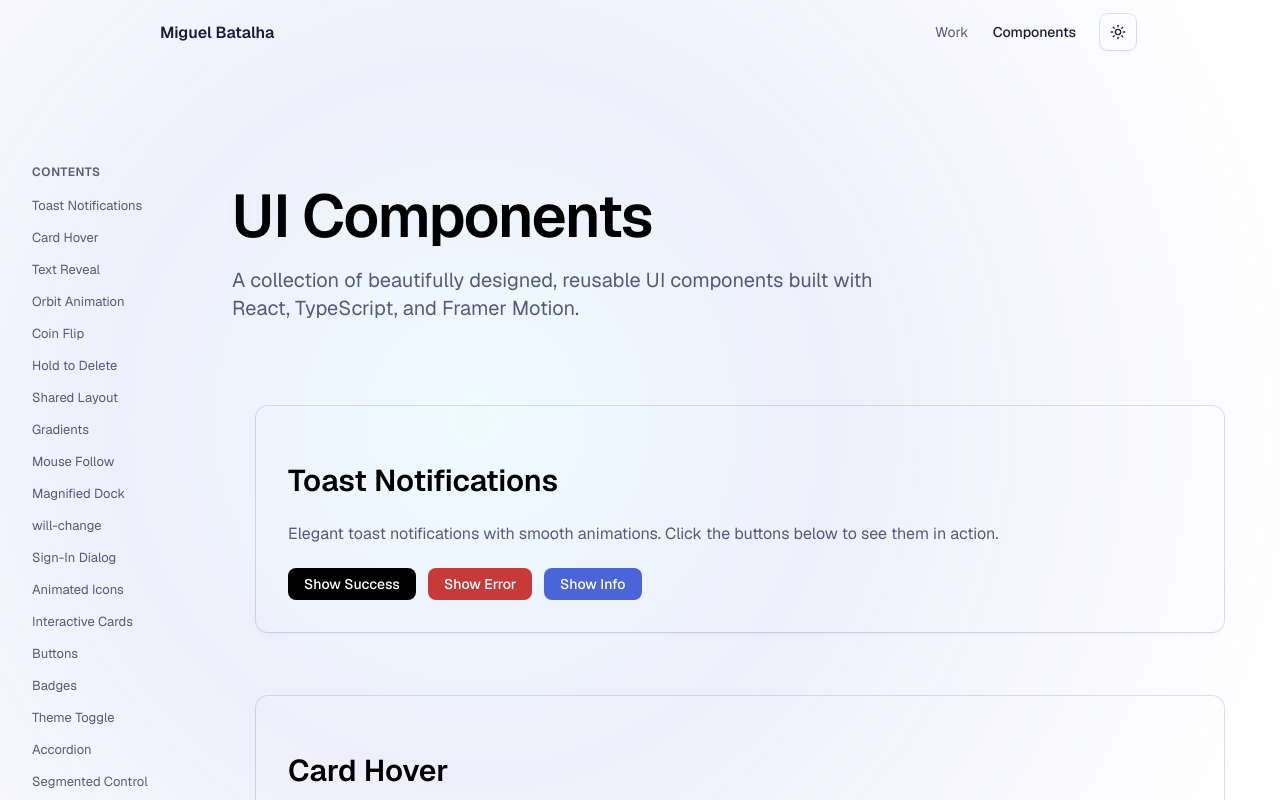
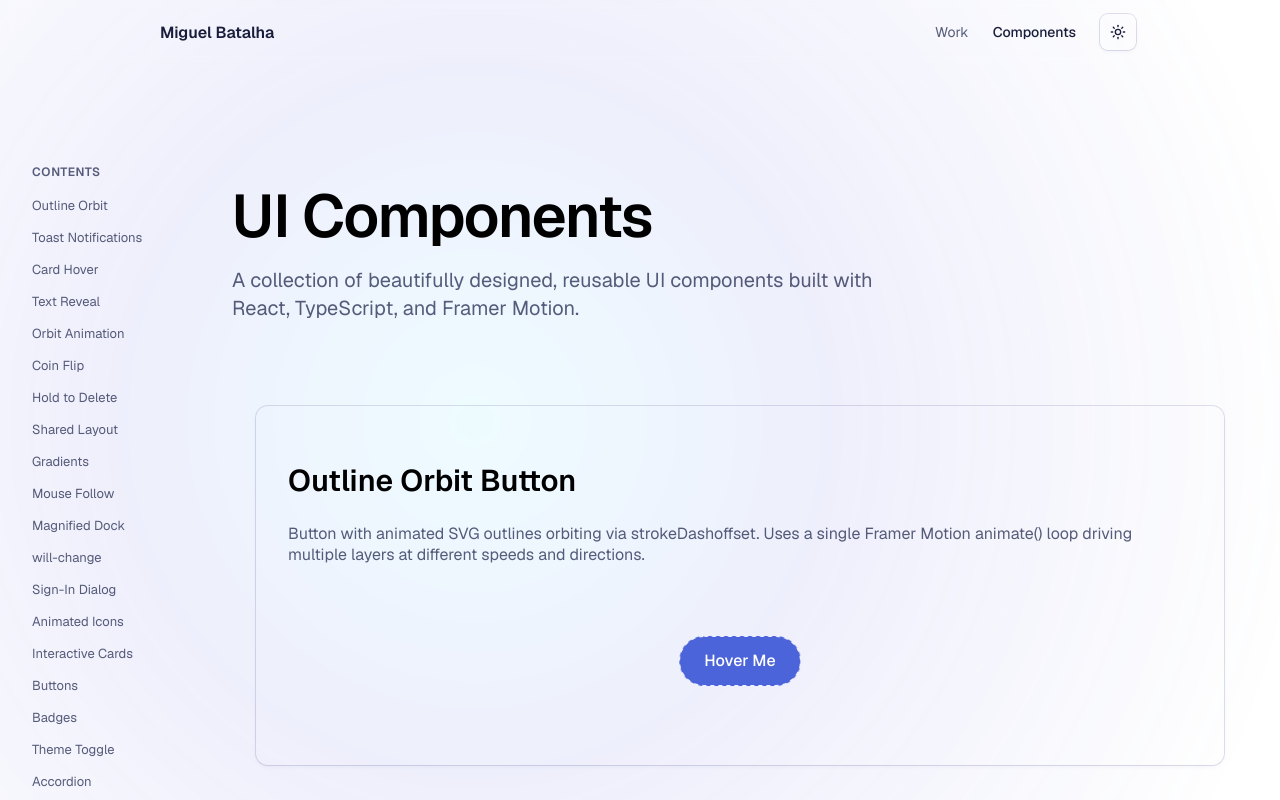
Before and after one commit to DrUninstall/miguelbatalha, a Next.js app: page /components in a window 1280 px wide. Shown: the top 800 px of the page. Built offline with nearby package versions, Linux system fonts and the light colour scheme.

Commit message:
add outline orbit button effect

```diff
--- a/app/components/page.tsx
+++ b/app/components/page.tsx
@@ -47,6 +47,7 @@ import { MouseFollowPattern } from "@/components/mouse-follow-pattern";
 import { WillChangeDemo } from "@/components/will-change-demo";
 import { CollectionPreview } from "@/components/collection-preview";
 import { MagnifiedDock } from "@/components/magnified-dock";
+import { OutlineOrbitButton } from "@/components/outline-orbit-button";
 import { SignInDialog } from "@/components/sign-in-dialog";
 import { Mail, User, Zap, Code, Palette } from "lucide-react";
 import { useState } from "react";
@@ -121,6 +122,7 @@ function ComponentsPageContent() {
           <nav className={styles.tocNav}>
             <h3 className={styles.tocTitle}>Contents</h3>
             <ul className={styles.tocList}>
+              <li><a href="#outline-orbit" className={styles.tocLink}>Outline Orbit</a></li>
               <li><a href="#toast" className={styles.tocLink}>Toast Notifications</a></li>
               <li><a href="#card-hover" className={styles.tocLink}>Card Hover</a></li>
               <li><a href="#text-reveal" className={styles.tocLink}>Text Reveal</a></li>
@@ -166,9 +168,20 @@ function ComponentsPageContent() {
           <main className={styles.main}>
             <div className={styles.sections}>
 
+            {/* Outline Orbit Button */}
+            <section id="outline-orbit" className={styles.section}>
+              <h2 className={styles.sectionTitle}>Outline Orbit Button</h2>
+              <p className={styles.sectionDescription}>
+                Button with animated SVG outlines orbiting via strokeDashoffset. Uses a single Framer Motion animate() loop driving multiple layers at different speeds and directions.
+              </p>
+              <div className={styles.orbitDemo}>
+                <OutlineOrbitButton>Hover Me</OutlineOrbitButton>
+              </div>
+            </section>
+
             {/* Toast Notifications */}
             <section id="toast" className={styles.section}>
-          <h2 className={styles.sectionTitle}>Toast Notifications</h2>
+              <h2 className={styles.sectionTitle}>Toast Notifications</h2>
           <p className={styles.sectionDescription}>
             Elegant toast notifications with smooth animations. Click the buttons below to see them in action.
           </p>
--- a/app/page.tsx
+++ b/app/page.tsx
@@ -6,6 +6,7 @@ import { motion, AnimatePresence } from "framer-motion";
 import { ArrowRight } from "lucide-react";
 import { ThemeToggle } from "@/components/theme-toggle";
 import { Button } from "@/components/ui/button";
+import { OutlineOrbitButton } from "@/components/outline-orbit-button";
 import styles from "./page.module.css";
 
 // Animation variants per DESIGN_SYSTEM.md
@@ -188,14 +189,13 @@ export default function Home() {
             I run Product & Strategy at KovaaK Games, guiding roadmap, design, development, budgets, and day-to-day execution. I'm hands-on across UI/UX, design docs, feature specs, prototyping, and technical implementation.
           </motion.p>
           <motion.div className={styles.heroActions} variants={itemVariants}>
-            <Link
+            <OutlineOrbitButton
               href="https://www.linkedin.com/in/miguelbatalha"
               target="_blank"
-              className={styles.primaryButton}
             >
               Connect on LinkedIn
               <ArrowRight size={16} />
-            </Link>
+            </OutlineOrbitButton>
             <Button
               variant="secondary"
               tone="neutral"
--- /dev/null
+++ b/components/outline-orbit-button.module.css
@@ -0,0 +1,81 @@
+/* Outline Orbit Button - Animated SVG orbit effect */
+
+.container {
+  position: relative;
+  display: inline-flex;
+  align-items: center;
+  justify-content: center;
+  padding: 12px 24px;
+  border: none;
+  background: transparent;
+  cursor: pointer;
+  text-decoration: none;
+}
+
+.buttonBg {
+  position: absolute;
+  inset: 0;
+  background: rgb(var(--fill-brand-strong));
+  border-radius: 28px;
+  z-index: 0;
+  transition: opacity var(--duration-fast) var(--ease-out-cubic);
+}
+
+.container:hover .buttonBg {
+  opacity: 0.9;
+}
+
+.buttonText {
+  position: relative;
+  z-index: 2;
+  color: rgb(var(--text-inverse-strong));
+  font-weight: 500;
+  font-size: 16px;
+  line-height: 24px;
+  display: flex;
+  align-items: center;
+  gap: 8px;
+}
+
+/* SVG orbit layers - centered and non-interactive */
+.orbitSvg {
+  position: absolute;
+  left: 50%;
+  top: 50%;
+  transform: translate(-50%, -50%);
+  pointer-events: none;
+  will-change: transform;
+  flex-shrink: 0;
+}
+
+/* Brand blue orbit strokes with opacity variants */
+.orbitInner {
+  stroke: rgb(var(--fill-brand-strong));
+  transition: stroke var(--duration-normal) var(--ease-out-cubic);
+}
+
+.orbitMiddle {
+  stroke: rgb(var(--fill-brand-strong) / 0.25);
+  transition: stroke var(--duration-normal) var(--ease-out-cubic);
+}
+
+.orbitOuter {
+  stroke: rgb(var(--fill-brand-strong) / 0.10);
+  transition: stroke var(--duration-normal) var(--ease-out-cubic);
+}
+
+/* Hover states - brighten outer orbits */
+.hovered .orbitMiddle {
+  stroke: rgb(var(--fill-brand-strong) / 0.35);
+}
+
+.hovered .orbitOuter {
+  stroke: rgb(var(--fill-brand-strong) / 0.20);
+}
+
+/* Reduced motion - hide orbit animation */
+@media (prefers-reduced-motion: reduce) {
+  .orbitSvg {
+    display: none;
+  }
+}
--- /dev/null
+++ b/components/outline-orbit-button.tsx
@@ -0,0 +1,155 @@
+"use client";
+
+import { useEffect, useLayoutEffect, useState, useRef, useMemo } from "react";
+import Link from "next/link";
+import {
+  motion,
+  useMotionValue,
+  useTransform,
+  animate,
+} from "framer-motion";
+import styles from "./outline-orbit-button.module.css";
+
+// Animation constants
+const STROKE_WIDTH = 2;
+const ANIMATION_DURATION = 3;
+
+// Proportional multipliers for orbit layers (based on original ratios)
+const ORBIT_MULTIPLIERS = [
+  { widthMult: 1, heightMult: 1, offsetEnd: -64 },      // Inner - matches button
+  { widthMult: 1.28, heightMult: 2, offsetEnd: 64 },    // Middle - clockwise
+  { widthMult: 1.56, heightMult: 3, offsetEnd: -64 },   // Outer - counter-clockwise
+];
+
+interface OutlineOrbitButtonProps {
+  children: React.ReactNode;
+  onClick?: () => void;
+  href?: string;
+  target?: string;
+  className?: string;
+}
+
+export function OutlineOrbitButton({
+  children,
+  onClick,
+  href,
+  target,
+  className,
+}: OutlineOrbitButtonProps) {
+  const [isHovered, setIsHovered] = useState(false);
+  const [dimensions, setDimensions] = useState({ width: 200, height: 56 });
+  const containerRef = useRef<HTMLButtonElement & HTMLAnchorElement>(null);
+  const progress = useMotionValue(0);
+
+  // Measure button dimensions on mount and resize
+  useLayoutEffect(() => {
+    const el = containerRef.current;
+    if (!el) return;
+
+    const measure = () => {
+      const { width, height } = el.getBoundingClientRect();
+      setDimensions({ width, height });
+    };
+
+    measure();
+    const observer = new ResizeObserver(measure);
+    observer.observe(el);
+    return () => observer.disconnect();
+  }, []);
+
+  // Calculate proportional orbit sizes based on measured dimensions
+  const rectangles = useMemo(() =>
+    ORBIT_MULTIPLIERS.map(({ widthMult, heightMult, offsetEnd }) => ({
+      width: dimensions.width * widthMult,
+      height: dimensions.height * heightMult,
+      offsetEnd,
+    })),
+    [dimensions]
+  );
+
+  // Transform progress to strokeDashoffset for each layer
+  const innerOffset = useTransform(progress, [0, 1], [0, rectangles[0].offsetEnd]);
+  const middleOffset = useTransform(progress, [0, 1], [0, rectangles[1].offsetEnd]);
+  const outerOffset = useTransform(progress, [0, 1], [0, rectangles[2].offsetEnd]);
+
+  const offsets = [innerOffset, middleOffset, outerOffset];
+
+  // Master animation loop
+  useEffect(() => {
+    const controls = animate(progress, 1, {
+      duration: ANIMATION_DURATION,
+      ease: "linear",
+      repeat: Infinity,
+      repeatType: "loop",
+    });
+
+    return () => controls.stop();
+  }, [progress]);
+
+  const containerClass = `${styles.container} ${isHovered ? styles.hovered : ""} ${className || ""}`;
+
+  const content = (
+    <>
+      <span className={styles.buttonText}>{children}</span>
+      <div className={styles.buttonBg} />
+
+      {/* SVG orbit layers */}
+      {rectangles.map((rect, index) => (
+        <svg
+          key={index}
+          className={styles.orbitSvg}
+          width={rect.width + STROKE_WIDTH}
+          height={rect.height + STROKE_WIDTH}
+          viewBox={`0 0 ${rect.width + STROKE_WIDTH} ${rect.height + STROKE_WIDTH}`}
+        >
+          <motion.rect
+            x={STROKE_WIDTH / 2}
+            y={STROKE_WIDTH / 2}
+            width={rect.width}
+            height={rect.height}
+            rx={rect.height / 2}
+            fill="none"
+            strokeWidth={STROKE_WIDTH}
+            strokeDasharray="4 4"
+            style={{ strokeDashoffset: offsets[index] }}
+            className={
+              index === 0
+                ? styles.orbitInner
+                : index === 1
+                ? styles.orbitMiddle
+                : styles.orbitOuter
+            }
+          />
+        </svg>
+      ))}
+    </>
+  );
+
+  // Render as Link if href is provided, otherwise as button
+  if (href) {
+    return (
+      <Link
+        ref={containerRef}
+        href={href}
+        target={target}
+        className={containerClass}
+        onMouseEnter={() => setIsHovered(true)}
+        onMouseLeave={() => setIsHovered(false)}
+      >
+        {content}
+      </Link>
+    );
+  }
+
+  return (
+    <button
+      ref={containerRef}
+      className={containerClass}
+      onClick={onClick}
+      onMouseEnter={() => setIsHovered(true)}
+      onMouseLeave={() => setIsHovered(false)}
+    >
+      {content}
+    </button>
+  );
+}
```
